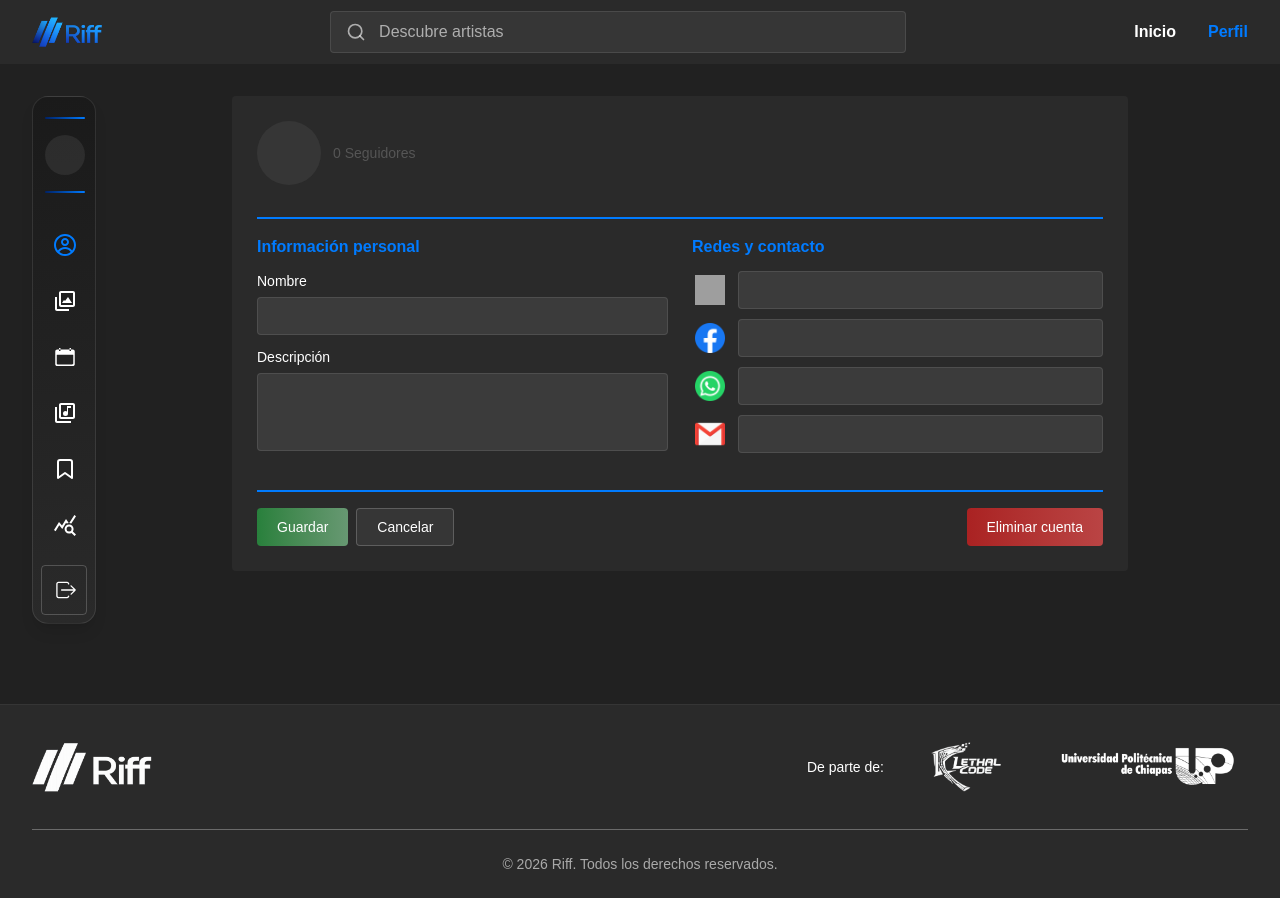
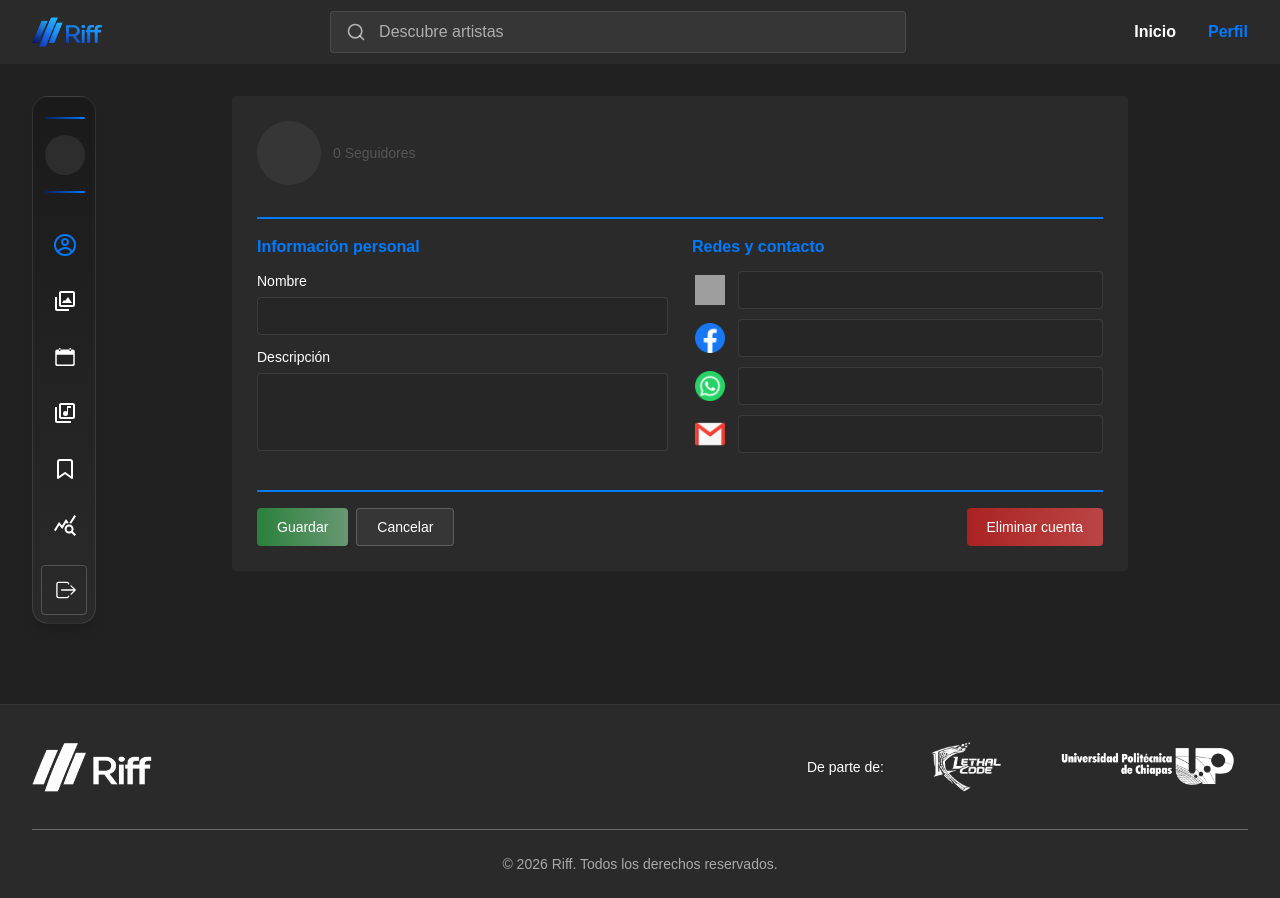
Before and after one commit to Riff-UP/frontend, a Next.js app: page /profile in a window 1280 px wide. Built offline with nearby package versions, Linux system fonts and the light colour scheme; grey boxes are pictures that could not be loaded.

Commit message:
Colors changes

```diff
--- a/src/app/components/Events.tsx
+++ b/src/app/components/Events.tsx
@@ -312,7 +312,7 @@ export default function Events() {
 
         {/* Right Column: Upcoming Events List */}
         <div className="flex-1">
-          <div className="bg-riff-header border border-white/10 rounded-sm p-4 sm:p-6">
+          <div className="rounded-sm p-4 sm:p-0">
             <h3 className="text-white text-base sm:text-lg font-semibold mb-4">Próximos eventos</h3>
             <div className="space-y-3">
               {events.length === 0 ? (
@@ -350,7 +350,7 @@ export default function Events() {
       {/* Create Event Modal */}
       {showModal && (
         <div className="fixed inset-0 bg-black/70 flex items-center justify-center z-50 backdrop-blur-sm p-4">
-          <div className="bg-riff-card border border-white/20 rounded-lg w-full max-w-2xl shadow-2xl">
+          <div className="bg-riff-header border border-white/20 rounded-lg w-full max-w-2xl shadow-2xl">
             {/* Modal Header */}
             <div className="flex items-center justify-between p-4 sm:p-6 border-b border-white/10">
               <h3 className="text-white text-lg sm:text-xl font-semibold">
@@ -373,7 +373,7 @@ export default function Events() {
                   type="text"
                   value={newEvent.title}
                   onChange={(e) => setNewEvent({ ...newEvent, title: e.target.value })}
-                  className="w-full px-3 py-2 bg-riff-text-secondary/40 border border-white/10 rounded-sm text-white text-sm placeholder-riff-text-secondary
+                  className="w-full px-3 py-2 bg-riff-text-primary border border-white/10 rounded-sm text-white text-sm placeholder-riff-text-secondary
                            focus:outline-none focus:ring-2 focus:ring-riff-primary focus:border-riff-primary
                            transition-all duration-200"
                 />
@@ -388,7 +388,7 @@ export default function Events() {
                     type="date"
                     value={newEvent.date}
                     onChange={(e) => setNewEvent({ ...newEvent, date: e.target.value })}
-                    className="w-full pl-10 pr-3 py-2 bg-riff-text-secondary/40 border border-white/10 rounded-sm text-white text-sm
+                    className="w-full pl-10 pr-3 py-2 bg-riff-text-primary border border-white/10 rounded-sm text-white text-sm
                              focus:outline-none focus:ring-2 focus:ring-riff-primary focus:border-riff-primary
                              transition-all duration-200"
                   />
@@ -404,7 +404,7 @@ export default function Events() {
                     type="text"
                     value={newEvent.location}
                     onChange={(e) => setNewEvent({ ...newEvent, location: e.target.value })}
-                    className="w-full pl-10 pr-3 py-2 bg-riff-text-secondary/40 border border-white/10 rounded-sm text-white text-sm placeholder-riff-text-secondary
+                    className="w-full pl-10 pr-3 py-2 bg-riff-text-primary border border-white/10 rounded-sm text-white text-sm placeholder-riff-text-secondary
                              focus:outline-none focus:ring-2 focus:ring-riff-primary focus:border-riff-primary
                              transition-all duration-200"
                   />
@@ -420,7 +420,7 @@ export default function Events() {
                     type="time"
                     value={newEvent.time}
                     onChange={(e) => setNewEvent({ ...newEvent, time: e.target.value })}
-                    className="w-full pl-10 pr-3 py-2 bg-riff-text-secondary/40 border border-white/10 rounded-sm text-white text-sm
+                    className="w-full pl-10 pr-3 py-2 bg-riff-text-primary border border-white/10 rounded-sm text-white text-sm
                              focus:outline-none focus:ring-2 focus:ring-riff-primary focus:border-riff-primary
                              transition-all duration-200"
                   />
--- a/src/app/components/ProfileEdit.tsx
+++ b/src/app/components/ProfileEdit.tsx
@@ -70,7 +70,7 @@ export default function ProfileEdit() {
                 type="text"
                 value={profileData.name}
                 onChange={(e) => handleChange('name', e.target.value)}
-                className="w-full px-2.5 sm:px-3 py-1.5 sm:py-2 bg-riff-text-secondary/40 border border-white/10 rounded-sm text-white text-xs sm:text-sm placeholder-riff-text-secondary
+                className="w-full px-2.5 sm:px-3 py-1.5 sm:py-2 bg-riff-text-primary/40 border border-white/10 rounded-sm text-white text-xs sm:text-sm placeholder-riff-text-secondary
                          focus:outline-none focus:ring-2 focus:ring-riff-primary focus:border-riff-primary
                          transition-all duration-200"
               />
@@ -83,7 +83,7 @@ export default function ProfileEdit() {
                 value={profileData.description}
                 onChange={(e) => handleChange('description', e.target.value)}
                 rows={3}
-                className="w-full px-2.5 sm:px-3 py-1.5 sm:py-2 bg-riff-text-secondary/40 border border-white/10 rounded-sm text-white text-xs sm:text-sm placeholder-riff-text-secondary
+                className="w-full px-2.5 sm:px-3 py-1.5 sm:py-2 bg-riff-text-primary/40 border border-white/10 rounded-sm text-white text-xs sm:text-sm placeholder-riff-text-secondary
                          focus:outline-none focus:ring-2 focus:ring-riff-primary focus:border-riff-primary
                          transition-all duration-200 resize-none"
               />
@@ -111,7 +111,7 @@ export default function ProfileEdit() {
                   type="text"
                   value={profileData.instagram}
                   onChange={(e) => handleChange('instagram', e.target.value)}
-                  className="flex-1 px-2.5 sm:px-3 py-1.5 sm:py-2 bg-riff-text-secondary/40 border border-white/10 rounded-sm text-white text-xs sm:text-sm placeholder-riff-text-secondary
+                  className="flex-1 px-2.5 sm:px-3 py-1.5 sm:py-2 bg-riff-text-primary/40 border border-white/10 rounded-sm text-white text-xs sm:text-sm placeholder-riff-text-secondary
                            focus:outline-none focus:ring-2 focus:ring-riff-primary focus:border-riff-primary
                            transition-all duration-200"
                 />
@@ -132,7 +132,7 @@ export default function ProfileEdit() {
                   type="text"
                   value={profileData.facebook}
                   onChange={(e) => handleChange('facebook', e.target.value)}
-                  className="flex-1 px-2.5 sm:px-3 py-1.5 sm:py-2 bg-riff-text-secondary/40 border border-white/10 rounded-sm text-white text-xs sm:text-sm placeholder-riff-text-secondary
+                  className="flex-1 px-2.5 sm:px-3 py-1.5 sm:py-2 bg-riff-text-primary/40 border border-white/10 rounded-sm text-white text-xs sm:text-sm placeholder-riff-text-secondary
                            focus:outline-none focus:ring-2 focus:ring-riff-primary focus:border-riff-primary
                            transition-all duration-200"
                 />
@@ -153,7 +153,7 @@ export default function ProfileEdit() {
                   type="text"
                   value={profileData.whatsapp}
                   onChange={(e) => handleChange('whatsapp', e.target.value)}
-                  className="flex-1 px-2.5 sm:px-3 py-1.5 sm:py-2 bg-riff-text-secondary/40 border border-white/10 rounded-sm text-white text-xs sm:text-sm placeholder-riff-text-secondary
+                  className="flex-1 px-2.5 sm:px-3 py-1.5 sm:py-2 bg-riff-text-primary/40 border border-white/10 rounded-sm text-white text-xs sm:text-sm placeholder-riff-text-secondary
                            focus:outline-none focus:ring-2 focus:ring-riff-primary focus:border-riff-primary
                            transition-all duration-200"
                 />
@@ -174,7 +174,7 @@ export default function ProfileEdit() {
                   type="email"
                   value={profileData.email}
                   onChange={(e) => handleChange('email', e.target.value)}
-                  className="flex-1 px-2.5 sm:px-3 py-1.5 sm:py-2 bg-riff-text-secondary/40 border border-white/10 rounded-sm text-white text-xs sm:text-sm placeholder-riff-text-secondary
+                  className="flex-1 px-2.5 sm:px-3 py-1.5 sm:py-2 bg-riff-text-primary/40 border border-white/10 rounded-sm text-white text-xs sm:text-sm placeholder-riff-text-secondary
                            focus:outline-none focus:ring-2 focus:ring-riff-primary focus:border-riff-primary
                            transition-all duration-200"
                 />
```
